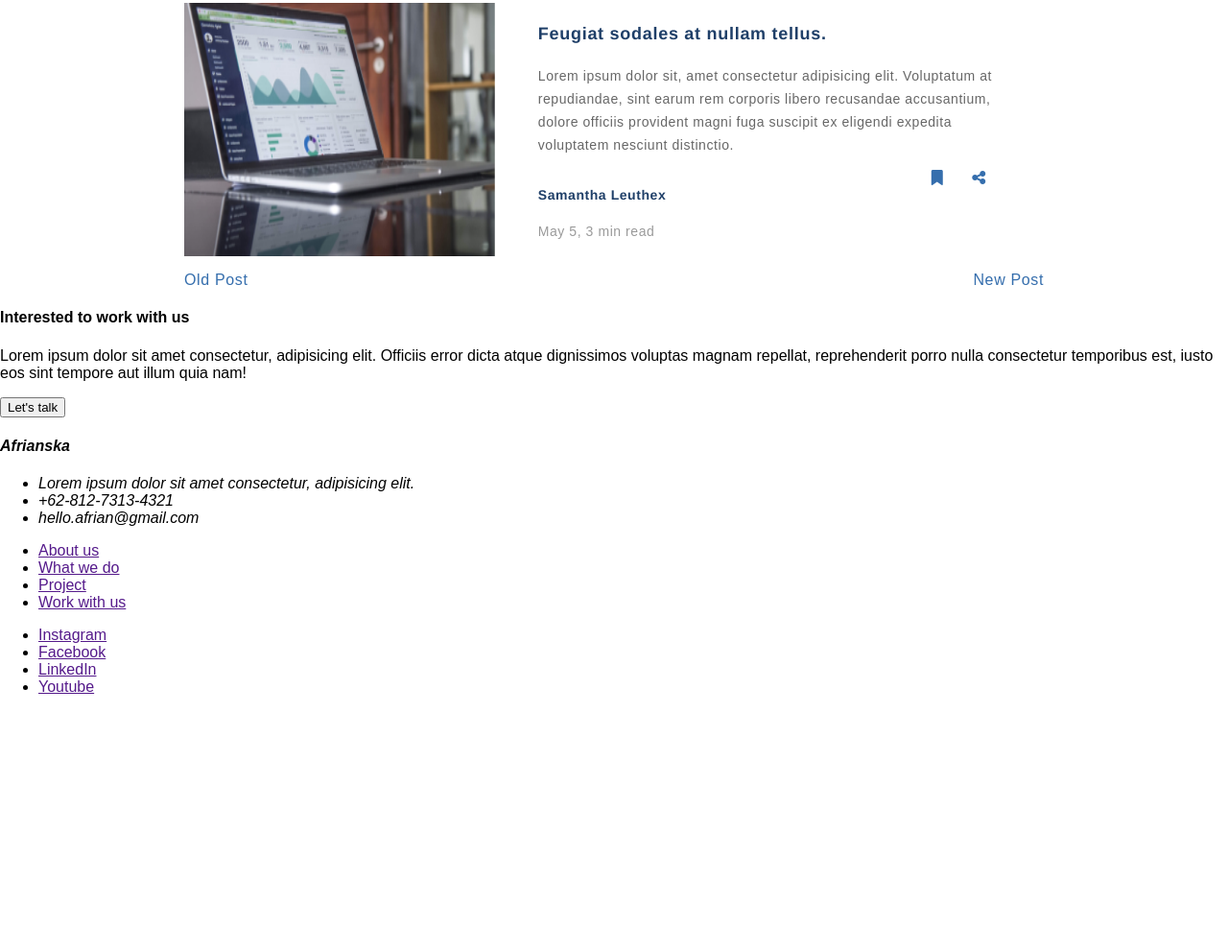
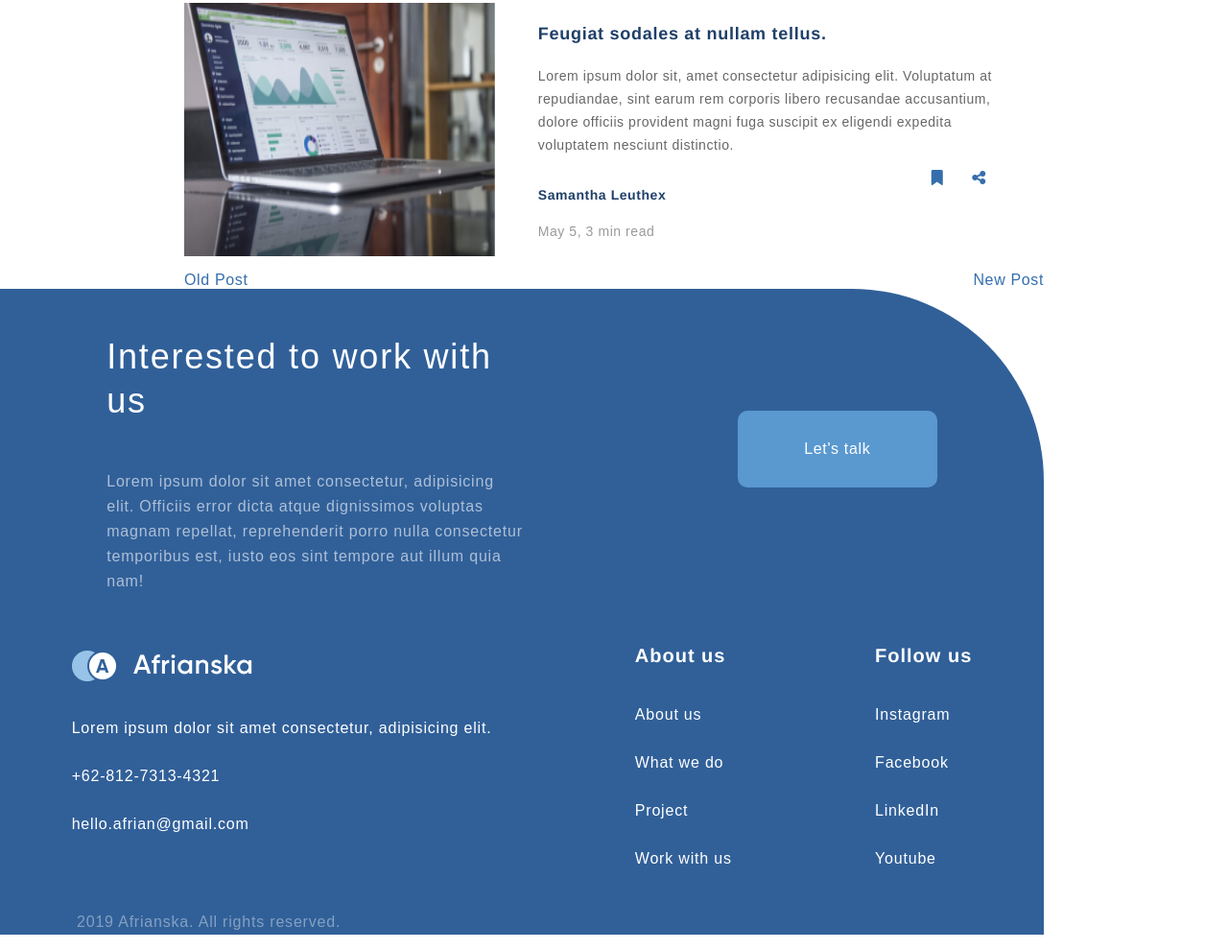
Before and after one commit to Ordnas1/pachaqtec-reto-2, a plain HTML site: page index.html in a window 1280 px wide. Shown: the part 2793-3783 px from the top of the page at 96% size. Before the commit the page ends 3534 px from the top, so only its background shows below. Drawn offline with Linux system fonts and the light colour scheme; a web font is replaced by a local one.

Commit message:
Finish footer

```diff
--- a/css/styles.css
+++ b/css/styles.css
@@ -380,3 +380,157 @@ input[type=text] {
     color: #356EAD;
     text-decoration: none;
 }
+
+
+/* footer */
+
+
+.main-footer {
+    background: #316099;
+    border-radius: 0px 200px 0px 0px;
+    margin-right: 15%;
+}
+
+.main-footer > .lets-talk {
+    display: flex;
+    justify-content: space-around;
+    align-items: center;
+
+}
+
+.main-footer .lets-talk-text {
+    width: 40%;
+
+}
+
+.main-footer h4 {
+    font-family: Helvetica;
+    font-style: normal;
+    font-weight: normal;
+    font-size: 36px;
+    line-height: 46px;
+    /* or 128% */
+
+    letter-spacing: 0.05em;
+
+    /* white */
+
+    color: #FFFFFF;
+}
+
+.main-footer .lets-talk-desc {
+    font-family: Arial;
+    font-style: normal;
+    font-weight: normal;
+    font-size: 16px;
+    line-height: 26px;
+    /* or 162% */
+
+    letter-spacing: 0.05em;
+
+    /* white */
+
+    color: #FFFFFF;
+    opacity: 0.6;
+}
+
+.main-footer .btn-lets-talk {
+    -webkit-appearance: none;
+    height: 5em;
+    font-family: Arial;
+    font-style: normal;
+    font-weight: normal;
+    font-size: 16px;
+    line-height: 26px;
+    /* identical to box height, or 162% */
+
+    text-align: center;
+    letter-spacing: 0.04em;
+
+    color: #FFFFFF;
+
+    background: #5A98D0;
+    border-radius: 10px;
+    border: none;
+    width: 13em;
+}
+
+.main-footer .footer-lower {
+    display: flex;
+    justify-content: space-around;
+    align-items: center;
+}
+
+.main-footer h5 {
+    font-family: Helvetica;
+    font-style: normal;
+    font-weight: bold;
+    font-size: 20px;
+    line-height: 30px;
+    /* identical to box height, or 150% */
+
+    letter-spacing: 0.05em;
+
+    /* white */
+
+    color: #FFFFFF;
+}
+
+
+.main-footer ul {
+    list-style-type: none;
+    margin: 0;
+    padding: 0;
+}
+
+.main-footer li {
+    margin: 1.5rem 0;
+    font-family: Arial;
+    font-style: normal;
+    font-weight: normal;
+    font-size: 16px;
+    line-height: 26px;
+    /* or 162% */
+
+    letter-spacing: 0.05em;
+
+    /* white */
+
+    color: #FFFFFF;
+
+    text-decoration: none;
+}
+
+.main-footer li a {
+    font-family: Arial;
+    font-style: normal;
+    font-weight: normal;
+    font-size: 16px;
+    line-height: 26px;
+    /* or 162% */
+
+    letter-spacing: 0.05em;
+
+    /* white */
+
+    color: #FFFFFF;
+
+    text-decoration: none;
+}
+
+.r-notice {
+    font-family: Arial;
+    font-style: normal;
+    font-weight: normal;
+    font-size: 16px;
+    line-height: 26px;
+    /* identical to box height, or 162% */
+
+    letter-spacing: 0.05em;
+
+    /* white */
+
+    color: #FFFFFF;
+    opacity: 0.4;
+    padding-left: 5rem;
+}
--- a/index.html
+++ b/index.html
@@ -250,7 +250,7 @@
             </div>
         </section>
     </main>
-    <footer>
+    <footer class="main-footer">
         <section class="lets-talk">
             <div class="lets-talk-text">
                 <h4>Interested to work with us</h4>
@@ -264,7 +264,8 @@
         </section>
         <section class="footer-lower">
             <address>
-                <h4>Afrianska</h4>
+                <img  src="images/logo-footer.png" alt="" width="189" height="48">
+
                 <ul>
                     <li>Lorem ipsum dolor sit amet consectetur, adipisicing elit. </li>
                     <li>+62-812-7313-4321</li>
@@ -272,6 +273,7 @@
                 </ul>
             </address>
             <nav class="about-us">
+                <h5>About us</h5>
                 <ul>
                     <li><a href="">About us</a></li>
                     <li><a href="">What we do</a></li>
@@ -280,6 +282,7 @@
                 </ul>
             </nav>
             <nav class="follow-us">
+                <h5>Follow us</h5>
                 <ul>
                     <li><a href="">Instagram</a></li>
                     <li><a href="">Facebook</a></li>
@@ -288,6 +291,7 @@
                 </ul>
             </nav>
         </section>
+        <p class="r-notice">2019 Afrianska. All rights reserved.</p>
     </footer>
 </body>
 </html>
```
Also changed, not shown: images/logo-footer.png (added).
